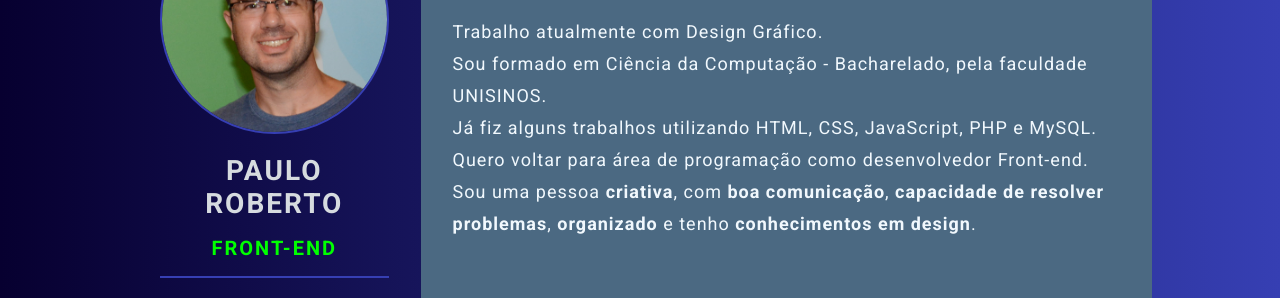
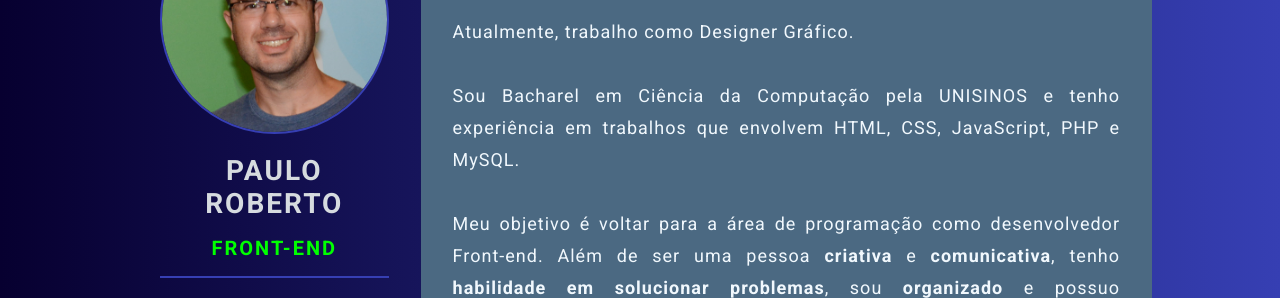
Before and after one commit to PauloRLSouza/paulorlsouza.github.io, a plain HTML site: page index.html in a window 1280 px wide. Shown: the part 159-457 px from the top of the page. Drawn offline with Linux system fonts and the light colour scheme.

Commit message:
about me

```diff
--- a/index.html
+++ b/index.html
@@ -58,11 +58,10 @@
                 <div class="right-section-contents">
                     <section class="about gap">
                         <div class="right-title">Sobre Mim</div>
-                        <p class="about-me-contents">
-                            Trabalho atualmente com Design Gráfico.<br>
-                            Sou formado em Ciência da Computação - Bacharelado, pela faculdade UNISINOS.<br>
-                            Já fiz alguns trabalhos utilizando HTML, CSS, JavaScript, PHP e MySQL.<br>
-                            Quero voltar para área de programação como desenvolvedor Front-end. Sou uma pessoa <strong>criativa</strong>, com <strong>boa comunicação</strong>, <strong>capacidade de resolver problemas</strong>, <strong>organizado</strong> e tenho <strong>conhecimentos em design</strong>.
+                        <p class="about-me-contents" style="text-align: justify;">
+                            Atualmente, trabalho como Designer Gráfico. <br><br>
+                            Sou Bacharel em Ciência da Computação pela UNISINOS e tenho experiência em trabalhos que envolvem HTML, CSS, JavaScript, PHP e MySQL.<br><br>
+                            Meu objetivo é voltar para a área de programação como desenvolvedor Front-end. Além de ser uma pessoa <strong>criativa</strong> e <strong>comunicativa</strong>, tenho <strong>habilidade em solucionar problemas</strong>, sou <strong>organizado</strong> e possuo <strong>conhecimentos em design</strong> que me ajudam a ter uma visão mais ampla e abrangente do desenvolvimento de projetos.
                         </p>
                     </section>
                     <section class="experience gap">
```
